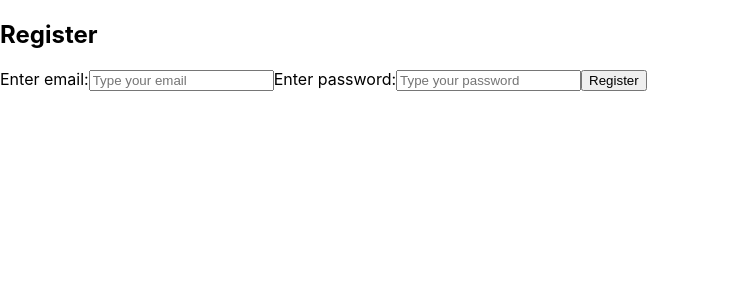
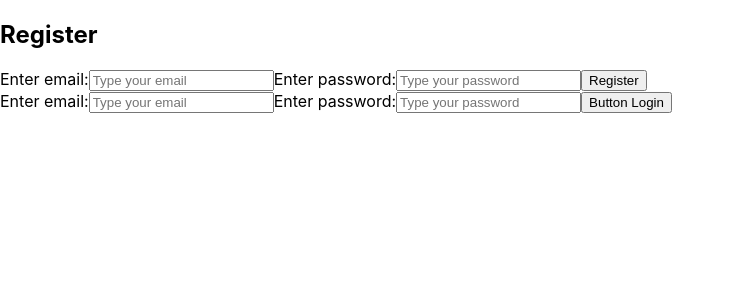
Before and after one commit to nathansolfan/formapp, a React (Create React App) app: page / in a window 1280 px wide. Shown: the top 300 px of the page, without its empty margins (0-734 px from the left). Built offline with nearby package versions, Linux system fonts and the light colour scheme.

Commit message:
Created the login component where Form is imported and from it the {} email and password

```diff
--- a/src/App.js
+++ b/src/App.js
@@ -1,10 +1,12 @@
 import "./App.css";
+import Login from "./Auth/Login";
 import Register from "./Auth/Register";
 
 function App() {
   return (
     <div>
       <Register />
+      <Login />
     </div>
   );
 }
--- a/src/Auth/Login.js
+++ b/src/Auth/Login.js
@@ -1,5 +1,10 @@
 import React from "react";
+import Form from "../Form";
 
-export default function Login() {
-  return <div>Login</div>;
+export default function Login({ email, password }) {
+  return (
+    <div>
+      <Form buttonText="Button Login" />
+    </div>
+  );
 }
```
